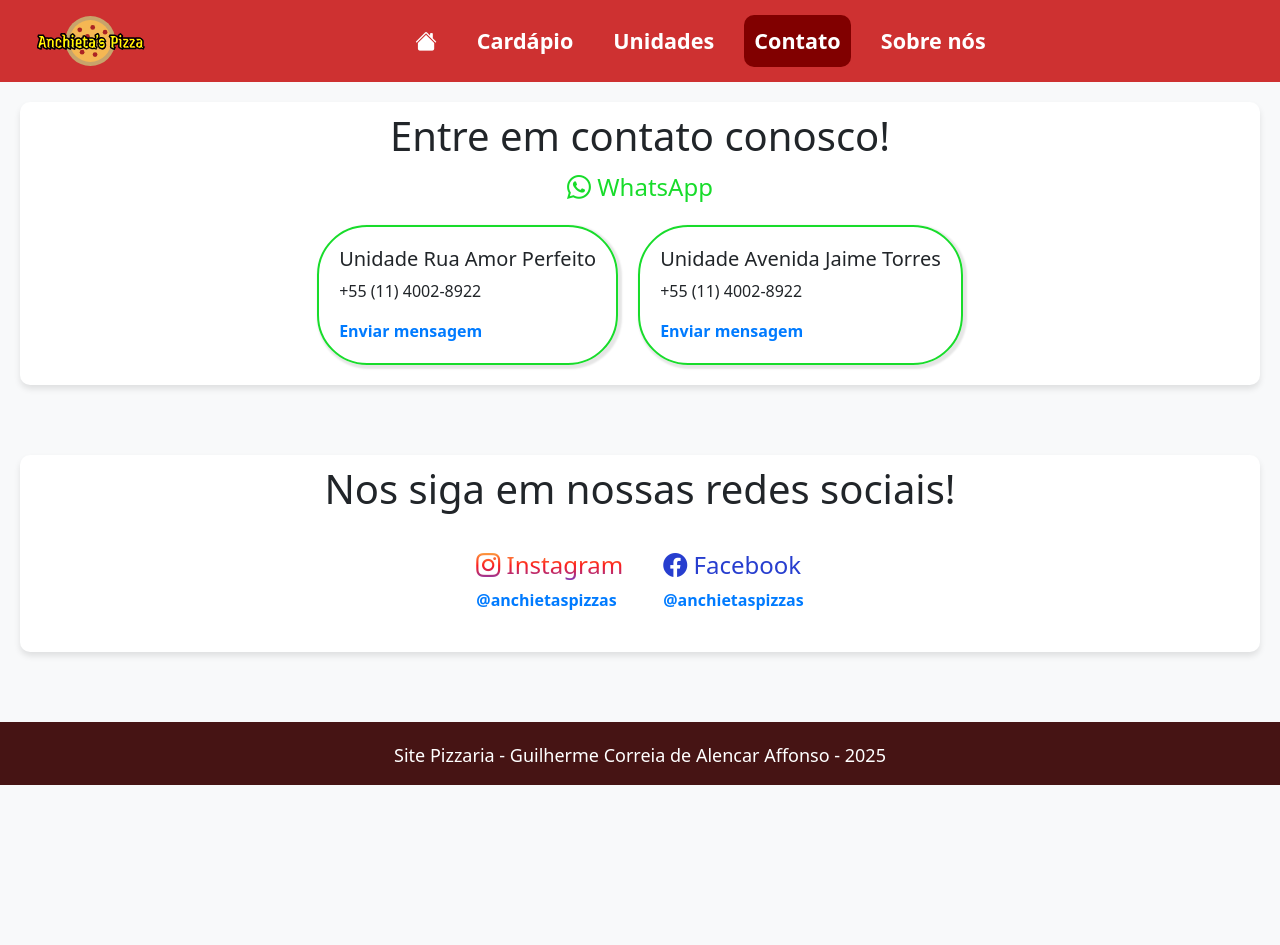
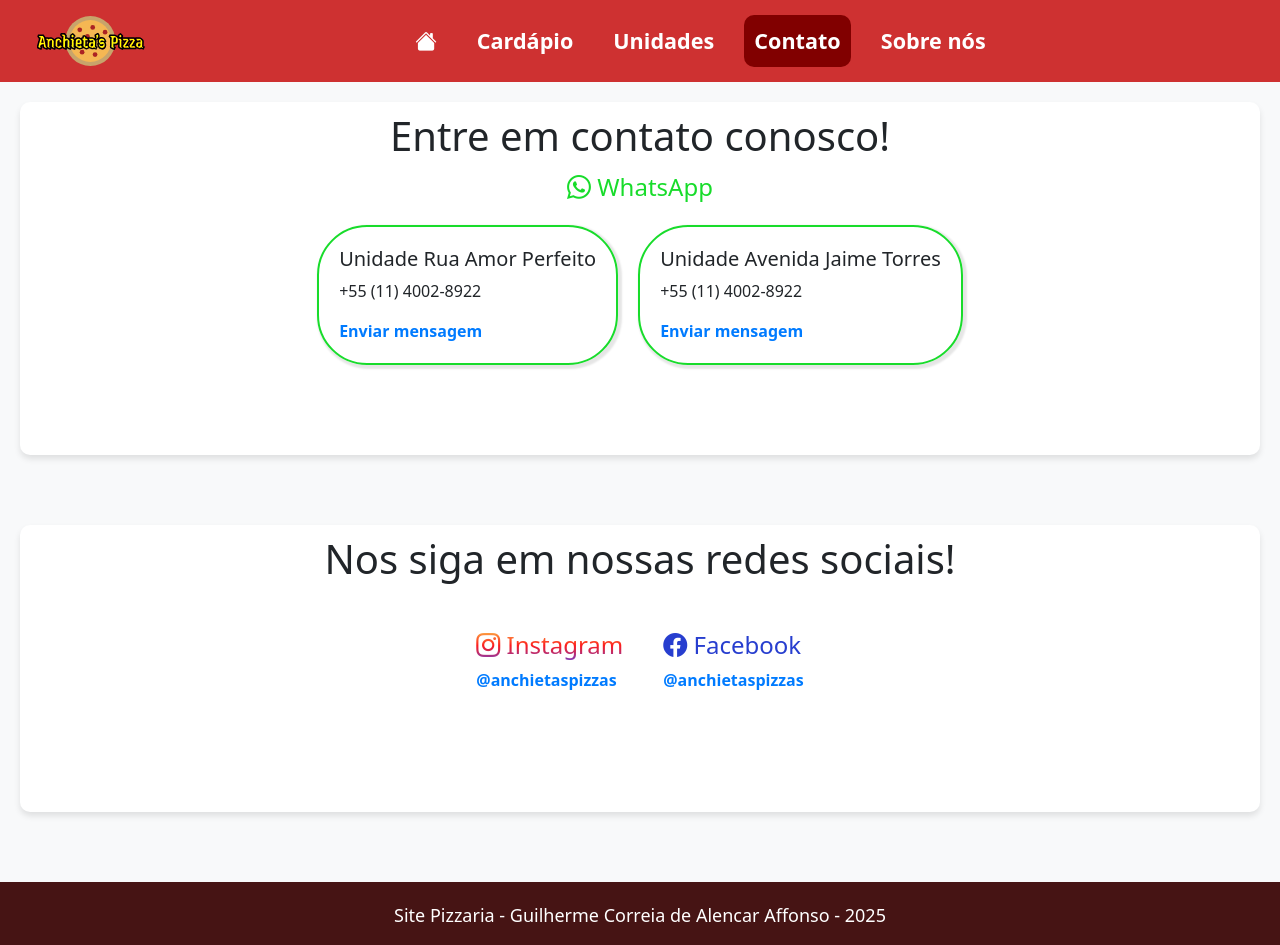
Before and after one commit to Guilherme-C-A-Affonso/anchietasPizza, a plain HTML site: page contato.html in a window 1280 px wide. Before the commit the page ends 800 px from the top, so only its background shows below. Drawn offline with nearby package versions, Linux system fonts and the light colour scheme.

Commit message:
Update estilo.css

```diff
--- a/estilo.css
+++ b/estilo.css
@@ -215,7 +215,7 @@
 }
 
 #cardapio section {
-    min-height: 80vh;
+    padding-bottom: 70vh;
 }
 
 .filtros {
@@ -308,7 +308,11 @@
 }
 
 #section-instagram, #section-facebook {
-    margin: 10px 0;
+    margin: 20px 0;
+}
+
+#contato section {
+    padding-bottom: 10vh;
 }
 
 
```
